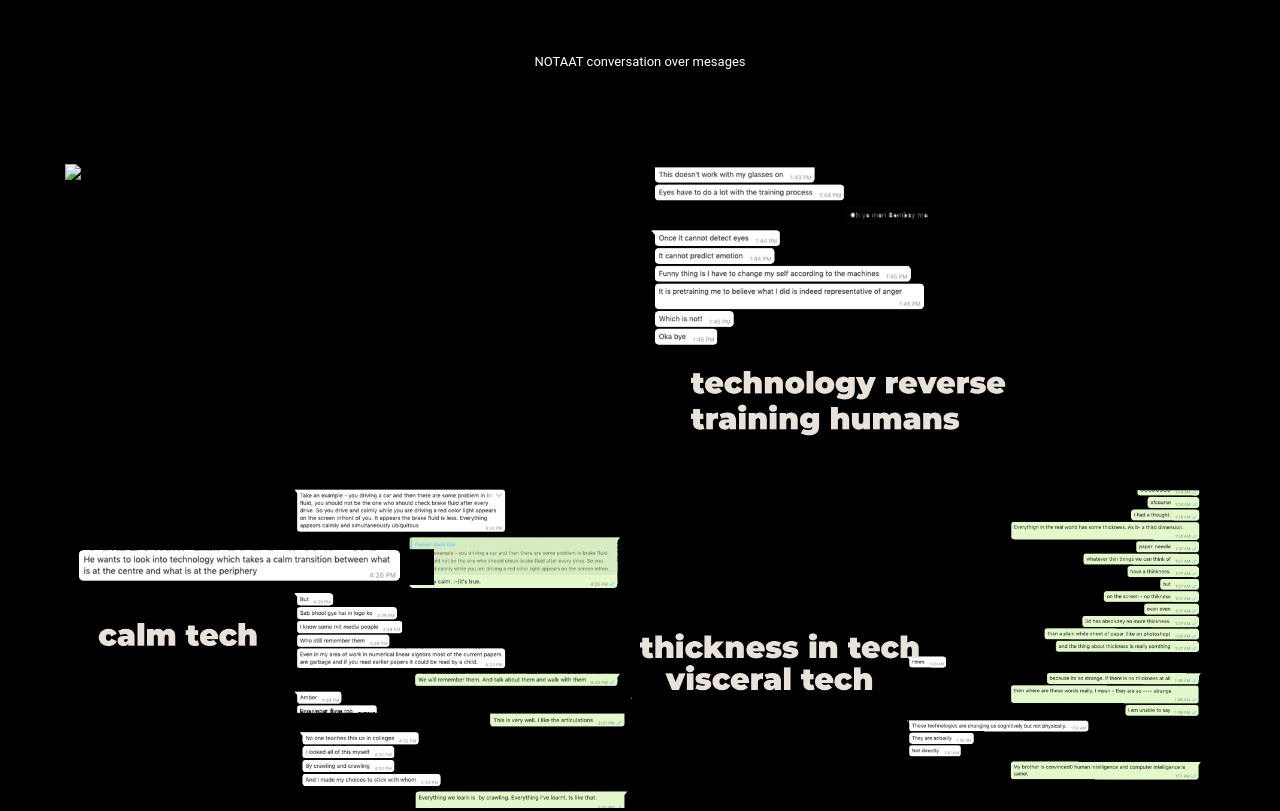
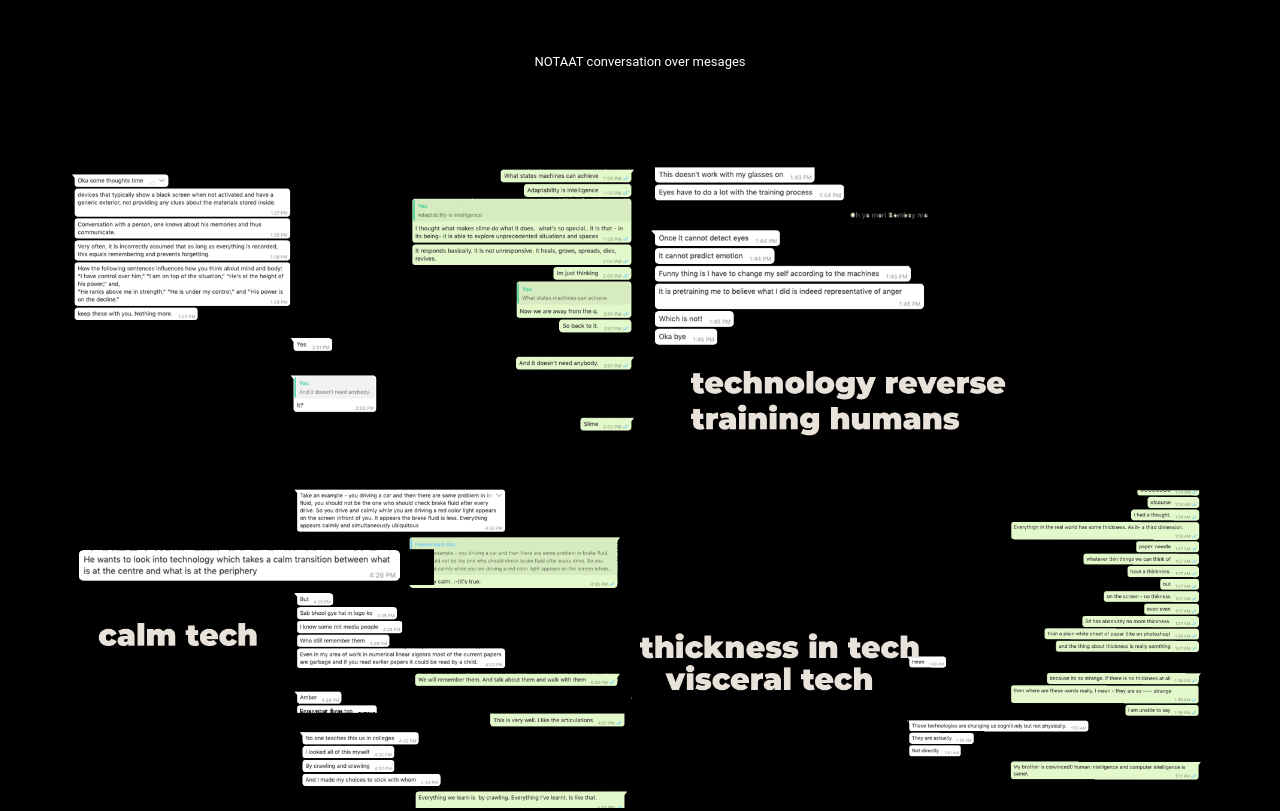
Before and after one commit to SULTANAZANA/dreams.io, a plain HTML site: page notaatconv2_slimetech.html in a window 1280 px wide. Shown: the top 811 px of the page. Drawn offline with nearby package versions, Linux system fonts and the light colour scheme.

Commit message:
Update notaatconv2_slimetech.html

```diff
--- a/notaatconv2_slimetech.html
+++ b/notaatconv2_slimetech.html
@@ -33,7 +33,7 @@
 
   <div class="messageimage">
       <div>
-          <img class="img-fluid" src="notaatmess1.jpg">
+          <img class="img-fluid" src="notaatmes1.jpg">
       </div>
       <div>
         <img class="img-fluid" src="notaatmess2.jpg">
```
